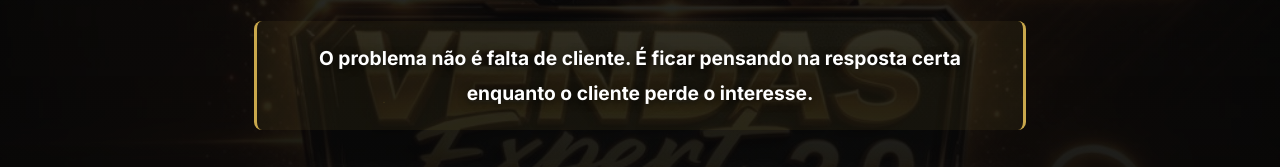
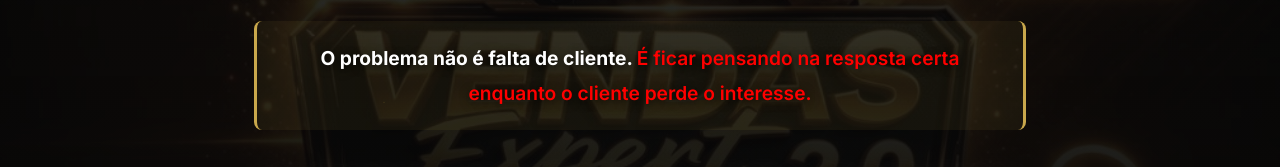
Before and after one commit to vendasexpertoficial/2.0, a plain HTML site: page index.html in a window 1280 px wide. Shown: the part 628-795 px from the top of the page. Drawn offline with nearby package versions, Linux system fonts and the light colour scheme; a web font is replaced by a local one.

Commit message:
Update style.css

```diff
--- a/css/style.css
+++ b/css/style.css
@@ -1055,7 +1055,12 @@ a {
     text-shadow: 0 4px 15px rgba(0, 0, 0, 0.95),
                  0 0 25px rgba(255, 255, 255, 0.35);
 }
-
+.red {
+    color: #ff0000;        /* vermelho puro */
+    /* ou uma cor mais bonita: */
+    /* color: #e63939; */
+    font-weight: 600;      /* deixa mais forte */
+}
 .hero-direction strong {
     color: #ffffff;
     font-weight: 900;
```
